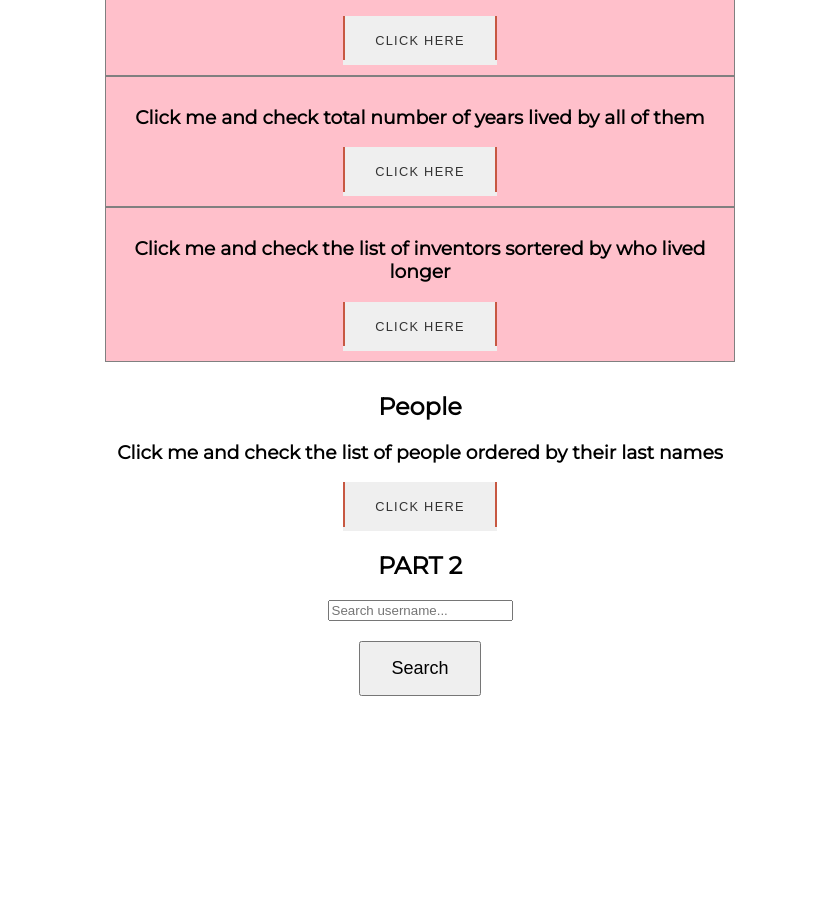
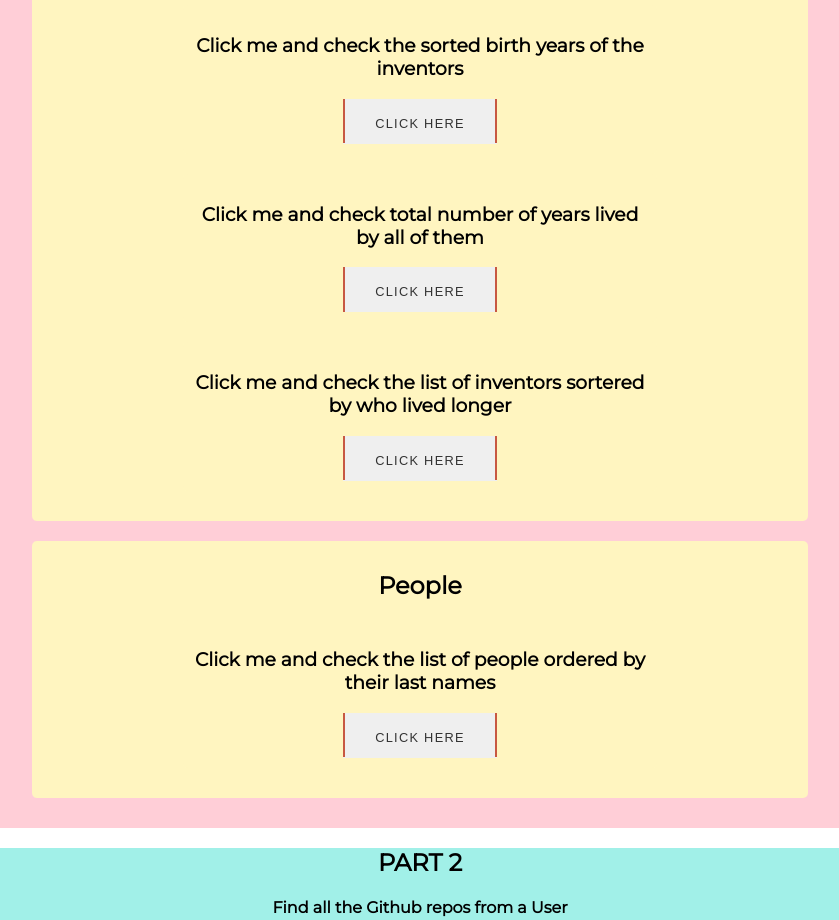
Before and after one commit to Pablograu/inventorsPeoplePromises, a plain HTML site: page index.html in a window 1280 px wide. Shown: the part 551-1471 px from the top of the page, without its empty margins (220-1059 px from the left). Before the commit the page ends 1267 px from the top, so only its background shows below. Drawn offline with Linux system fonts and the light colour scheme.

Commit message:
finish styling

```diff
--- a/index.html
+++ b/index.html
@@ -11,9 +11,9 @@
   <body>
     <main>
       <h1>Whisbi Technical Test</h1>
-      <h2>PART 1</h2>
-      <div class="part1">
-        <div class="inventors">
+      <div class="inventors">
+        <div class="part1">
+            <h2>PART 1</h2>
           <h2>Inventors</h2>
           <div>
             <h3>
@@ -61,9 +61,10 @@
         </div>
       </div>
 
-      <h2>PART 2</h2>
       <div class="container">
+          <h2>PART 2</h2>
         <div class="searchbar">
+          <h4>Find all the Github repos from a User</h4>
           <input type="text" id="search" placeholder="Search username..." />
           <button id="button">Search</button>
         </div>
--- a/promises.js
+++ b/promises.js
@@ -8,6 +8,7 @@ let reposArray = [];
 const handleUserNameError = str => {
   let errorDiv = document.createElement("div");
   errorDiv.innerHTML = `oopsi, the user ${str} does not exist`;
+  errorDiv.classList.add('error')
   reposContainer.appendChild(errorDiv);
 };
 
@@ -17,7 +18,6 @@ const clearData = () => {
 };
 
 const displayReposList = () => {
-  console.log("display list");
   reposArray.forEach(el => {
     let reposDiv = document.createElement("p");
     reposDiv.innerHTML = el;
@@ -31,11 +31,13 @@ const handleReposError = str => {
   reposArray = [];
   let errorDiv = document.createElement("div");
   errorDiv.innerHTML = `oopsi, the user ${str} does not have any repo at the moment`;
+  errorDiv.classList.add('error')
   reposContainer.appendChild(errorDiv);
 };
 
 const fetchUsers = async user => {
-  const api_call = await fetch(`https://api.github.com/users/${user}/repos`);
+  const api_call = await fetch(`https://api.github.com/users/${user}/repos`)
+
   const data = await api_call.json();
 
   return { data };
@@ -52,7 +54,7 @@ const showData = () => {
       });
       displayReposList();
     } else if (response.data.length === 0) {
-        handleReposError(inputValue.value);
+      handleReposError(inputValue.value)
     } else {
       handleUserNameError(inputValue.value);
     }
--- a/styles.css
+++ b/styles.css
@@ -6,17 +6,21 @@ body {
 main {
   text-align: center;
 }
-.inventors {
+.inventors,
+.people {
   text-align: center;
   padding: 10px;
+  background-color: rgba(255, 192, 203, 0.767)
 }
-.inventors div {
-  box-sizing: border-box;
-  border: 1px solid grey;
-  background: pink;
+.inventors div,
+.people div {
+  background: #fff5c0;
   padding: 10px;
-  width: 50%;
+  width: 60%;
   margin: 0 auto;
+  margin-bottom: 20px;
+  border-radius: 5px;
+
 }
 
 button {
@@ -27,35 +31,6 @@ button {
   margin: 20px auto;
 }
 
-/* .fancy-button,
-.fancy-button:link,
-.fancy-button:visited {
-  background-color: #5b657c;
-  border: none;
-  border-radius: 3px;
-  box-shadow: 0 -3px 0 rgba(0, 0, 0, 0.15) inset;
-  color: #fff;
-  letter-spacing: 0.1em;
-  cursor: pointer;
-  position: relative;
-  text-align: center;
-  text-transform: uppercase;
-  vertical-align: middle;
-  white-space: nowrap;
-  transition-property: transform;
-  transform: translateZ(0);
-  transition: box-shadow 0.5s cubic-bezier(0.39, 0.5, 0.15, 1.36);
-
-}
-
-.fancy-button:hover {
-  box-shadow: 0 0 0 28px rgba(0, 0, 0, 0.25) inset;
-}
-
-.fancy-button:active {
-  transform: translateY(3px);
-} */
-
 .fancy-button,
 .fancy-button:link,
 .fancy-button:visited {
@@ -65,6 +40,7 @@ button {
   text-transform: uppercase;
   min-width: 100px;
   max-width: 60%;
+  height: 45px;
   position: relative;
   margin: 0 auto;
   border: 2px solid transparent;
@@ -102,3 +78,49 @@ button {
   left: -2px;
   right: auto;
 }
+
+#button,
+#button:link,
+#button:visited {
+  background-color: #5b657c;
+  border: none;
+  border-radius: 3px;
+  box-shadow: 0 -3px 0 rgba(0, 0, 0, 0.15) inset;
+  color: #fff;
+  letter-spacing: 0.1em;
+  cursor: pointer;
+  position: relative;
+  text-align: center;
+  text-transform: uppercase;
+  vertical-align: middle;
+  white-space: nowrap;
+  transition-property: transform;
+  transform: translateZ(0);
+  transition: box-shadow 0.5s cubic-bezier(0.39, 0.5, 0.15, 1.36);
+}
+#button:hover {
+  box-shadow: 0 0 0 28px rgba(0, 0, 0, 0.25) inset;
+}
+
+#button:active {
+  transform: translateY(3px);
+}
+
+.container{
+  min-height: 400px;
+  height: 100%;
+  background-color: #40e0d07d;
+}
+
+.error{
+  font-weight: bold;
+  color: #c75842;
+}
+
+#search{
+  width: 50%;
+    padding: 20px;
+    border-radius: 4px;
+    border: 1px solid grey;
+    font-size: 1.5rem;
+}
```
Also changed, not shown: server/server.js (added, +45 -0 lines). Lines whose indentation alone changed are shown as unchanged.
